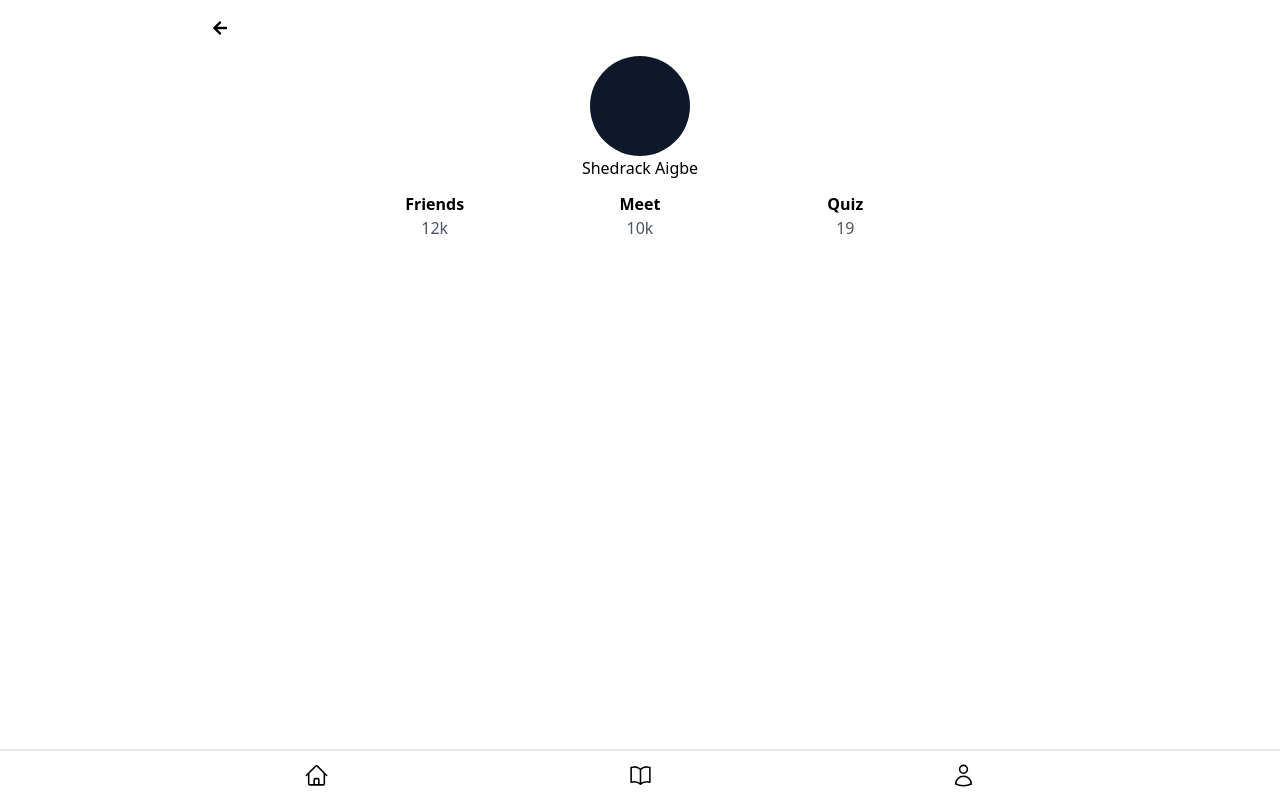
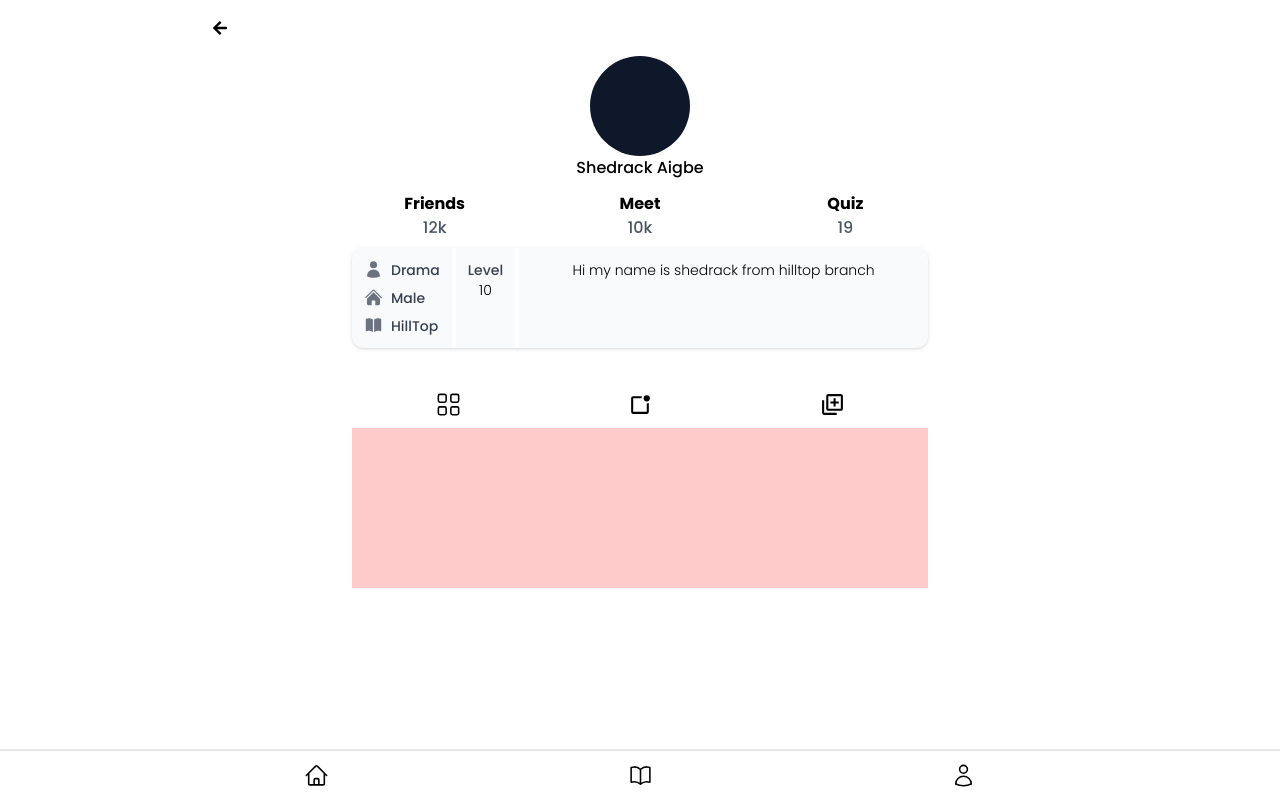
Before and after one commit to shedrackAI/HeritTeens, a Next.js app: page /account in a window 1280 px wide. Built offline with nearby package versions, Linux system fonts and the light colour scheme.

Commit message:
I added the user details and user post field and some other stuff

```diff
--- a/components/Layout.jsx
+++ b/components/Layout.jsx
@@ -6,7 +6,7 @@ function Layout({ children }) {
         <div className="w-screen h-screen flex flex-col items-stretch justify-center">
             <Header />
             <main className="flex-1 flex justify-center w-full h-full">
-                <div className="flex-1 flex max-w-4xl h-full">
+                <div className="flex-1 flex max-w-4xl h-full px-3">
                     { children }
                 </div>
             </main>
--- a/components/Navbar.jsx
+++ b/components/Navbar.jsx
@@ -7,8 +7,8 @@ function Navbar() {
   return (
     <div className='flex p-3 border-t-2 justify-center'>
         <div className='flex justify-between flex-1 max-w-2xl'>
-            <Link href={"/dashboard"}> <HiOutlineHome size={25}/> </Link>
-            <Link href={"#"}> <HiOutlineBookOpen size={25}/> </Link>
+            <Link aria-hidden href={"/dashboard"}> <HiOutlineHome size={25}/> </Link>
+            <Link aria-hidden href={"#"}> <HiOutlineBookOpen size={25}/> </Link>
             <Link href={"/account"}> <HiOutlineUser size={25}/> </Link>
         </div>
     </div>
--- /dev/null
+++ b/components/smallComponents/Friends_Meet_Quiz.jsx
@@ -0,0 +1,24 @@
+import React from 'react'
+
+function Friends_Meet_Quiz() {
+  return (
+    <div className='w-full flex justify-center'>
+        <div className='flex justify-center gap-10 mt-3 flex-1 max-w-xl'>
+            <div className='text-center flex-1'>
+                <h1 className='font-bold'>Friends</h1>
+                <p className='font-medium text-gray-600'>12k</p>
+            </div>
+            <div className='text-center flex-1'>
+                <h1 className='font-bold'>Meet</h1>
+                <p className='font-medium text-gray-600'>10k</p>
+            </div>
+            <div className='text-center flex-1'>
+                <h1 className='font-bold'>Quiz</h1>
+                <p className='font-medium text-gray-600'>19</p>
+            </div>
+        </div>
+    </div>
+  )
+}
+
+export default Friends_Meet_Quiz
--- /dev/null
+++ b/components/smallComponents/ProfileNavigator.jsx
@@ -0,0 +1,28 @@
+import React, { useState } from 'react'
+
+//Icons
+import { BiGridAlt, BiNotification, BiAddToQueue } from 'react-icons/bi'
+import { BsGrid  } from 'react-icons/bs'
+
+function ProfileNavigator({ children }) {
+    const [ profileNav, setProfileNav ] = useState('s');
+
+    const profileNavBtn= {
+        active: 'flex flex-1 justify-center items-center border-b-4 border-gray-500',
+        unActive: 'flex flex-1 justify-center items-center'
+    };
+
+  return (
+    <div className='flex flex-1 flex-col max-w-xl w-full mt-8'>
+        <nav className='flex max-w-xl h-12'>
+            <div onClick={() => setProfileNav('feed')} className={profileNav === 'feed' ? profileNavBtn.active : profileNavBtn.unActive}><BsGrid size={25}/></div>
+            <div onClick={() => setProfileNav('event')} className={profileNav === 'event' ? profileNavBtn.active : profileNavBtn.unActive}><BiNotification size={25}/></div>
+            <div onClick={() => setProfileNav('question')} className={profileNav === 'question' ? profileNavBtn.active : profileNavBtn.unActive}><BiAddToQueue size={25}/></div>
+        </nav>
+
+        { children }
+    </div>
+  )
+}
+
+export default ProfileNavigator
--- /dev/null
+++ b/components/smallComponents/ProfilePostFeed.jsx
@@ -0,0 +1,13 @@
+import React from 'react'
+
+function ProfilePostFeed() {
+  return (
+    <div className='bg-red-200 overflow-y-scroll h-40'>
+        <div className='h-[400px] '>
+
+        </div>
+    </div>
+  )
+}
+
+export default ProfilePostFeed
--- /dev/null
+++ b/components/smallComponents/UserDetails.jsx
@@ -0,0 +1,37 @@
+import React from 'react'
+
+import { HiHome, HiBookOpen, HiUser } from 'react-icons/hi2'
+
+function UserDetails() {
+  return (
+    <div className='w-full flex justify-center mt-2 flex-1'>
+        <div className='flex flex-wrap flex-1 bg-gray-50 drop-shadow max-w-xl rounded-xl'>
+            <div className='flex flex-col gap-2 p-3'>
+                <h2 className='font-normal text-gray-500 flex gap-2'>
+                    <HiUser size={19}/>
+                    <span className='font-medium text-gray-700 text-sm'> Drama</span>
+                </h2>
+                <h2 className='font-normal text-gray-500 flex gap-2'>
+                    <HiHome size={19}/>
+                    <span className='font-medium text-gray-700 text-sm'> Male</span>
+                </h2>
+                <h2 className='font-normal text-gray-500 flex gap-2'>
+                    <HiBookOpen size={19}/>
+                    <span className='font-medium text-gray-700 text-sm'> HillTop</span>
+                </h2>
+            </div>
+            {/* Level container */}
+            <div className='flex max-w-xl flex-col items-center border-x-4 border-white p-3'>
+                <h1 className='font-medium text-gray-700 text-sm'>Level</h1>
+                <p className='text-sm'>10</p>
+            </div>
+            {/* Bio details container */}
+            <div className='flex-1 flex max-w-xl flex-col items-center p-3'>
+                <p className='text-sm'>Hi my name is shedrack from hilltop branch</p>
+            </div>
+        </div>
+    </div>
+  )
+}
+
+export default UserDetails
--- a/pages/account.jsx
+++ b/pages/account.jsx
@@ -1,8 +1,18 @@
 import React from 'react'
+
+//Icons
+import { BiGridAlt, BiNotification, BiAddToQueue } from 'react-icons/bi'
+import { BsGrid  } from 'react-icons/bs'
+
+//Components Imports
+import Friends_Meet_Quiz from '../components/smallComponents/Friends_Meet_Quiz'
+import ProfileNavigator from '../components/smallComponents/ProfileNavigator'
+import ProfilePostFeed from '../components/smallComponents/ProfilePostFeed'
+import UserDetails from '../components/smallComponents/UserDetails'
 
 function Account() {
   return (
-    <div className='flex flex-col items-center h-full w-full'>
+    <div className='flex flex-col items-center h-full w-full font-poppins '>
 
         {/* First Div for profile picture and details */}
         <div className='w-full flex flex-col'>
@@ -11,25 +21,17 @@ function Account() {
                 <h1 className='font-medium'>Shedrack Aigbe</h1>
             </div>
 
-        <div className='w-full flex justify-center'>
-            <div className='flex justify-center gap-10 mt-3 flex-1 max-w-xl'>
-                <div className='text-center flex-1'>
-                    <h1 className='font-bold'>Friends</h1>
-                    <p className='font-medium text-gray-600'>12k</p>
-                </div>
-                <div className='text-center flex-1'>
-                    <h1 className='font-bold'>Meet</h1>
-                    <p className='font-medium text-gray-600'>10k</p>
-                </div>
-                <div className='text-center flex-1'>
-                    <h1 className='font-bold'>Quiz</h1>
-                    <p className='font-medium text-gray-600'>19</p>
-                </div>
-            </div>
+            {/* Friends_Meet_Quiz container  */}
+            <Friends_Meet_Quiz />
+
+            {/* Details container */}
+            <UserDetails />
         </div>
 
-      </div>
-
+        {/* Second Div */}
+        <ProfileNavigator>
+            <ProfilePostFeed />
+        </ProfileNavigator>
     </div>
   )
 }
--- a/styles/globals.css
+++ b/styles/globals.css
@@ -52,7 +52,7 @@
 }
 
 ::-webkit-scrollbar {
-  width: 0px;
+  width: 4px;
   background-color: rgba(231, 229, 229, 0.87);
 }
 
```
Lines whose indentation alone changed are shown as unchanged.
